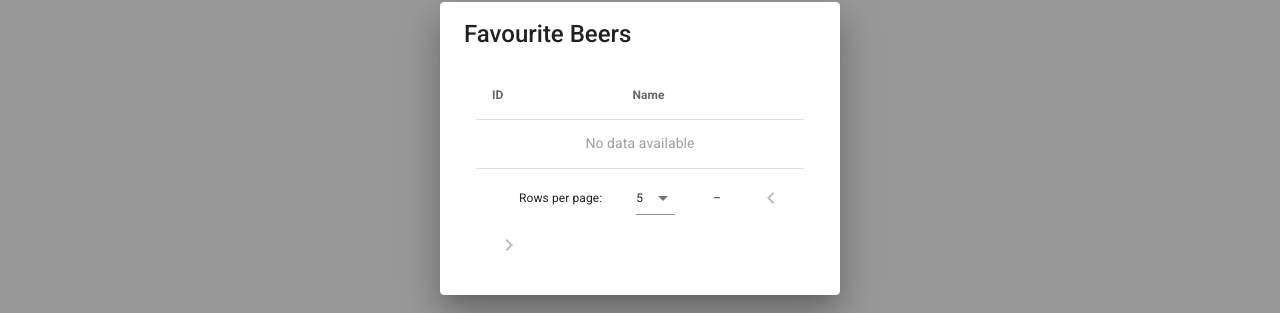
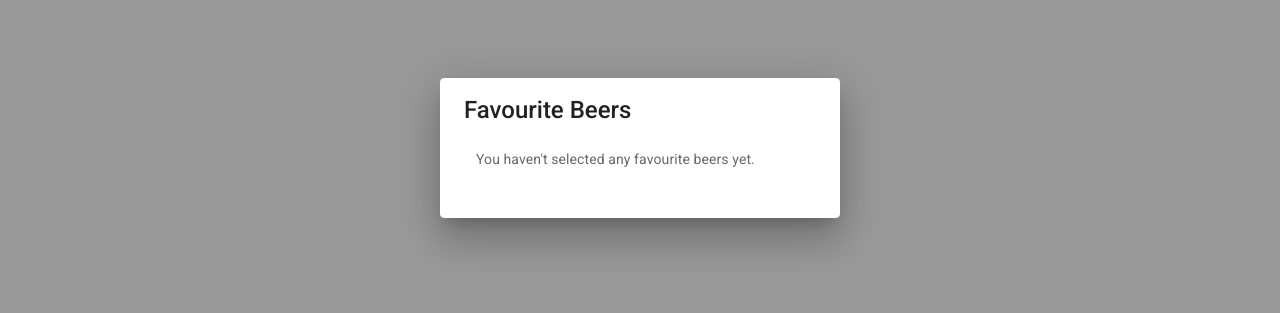
Before and after one commit to gramcl/BeerApp, a Vue app: page /beer-list in a window 1280 px wide. Both pictures are taken after a click on the button 1124 px from the left and 32 px from the top of the page. Shown: the part 252-565 px from the top of the page. Built offline with nearby package versions, Linux system fonts and the light colour scheme; no server answers.

Commit message:
Add v-if in case no favourites yet

```diff
--- a/src/App.vue
+++ b/src/App.vue
@@ -34,11 +34,14 @@
 
               <v-card-text>
                 <v-container>
-                  <v-data-table
-                    :headers="headers"
-                    :items="this.$store.state.beers"
-                    :items-per-page="5"
-                  ></v-data-table>
+
+                    <v-data-table v-if="this.$store.state.beers.length > 0"
+                      :headers="headers"
+                      :items="this.$store.state.beers"
+                      :items-per-page="5"
+                    ></v-data-table>
+
+                    <p v-else>You haven't selected any favourite beers yet.</p>
 
                 </v-container>
               </v-card-text>
```
